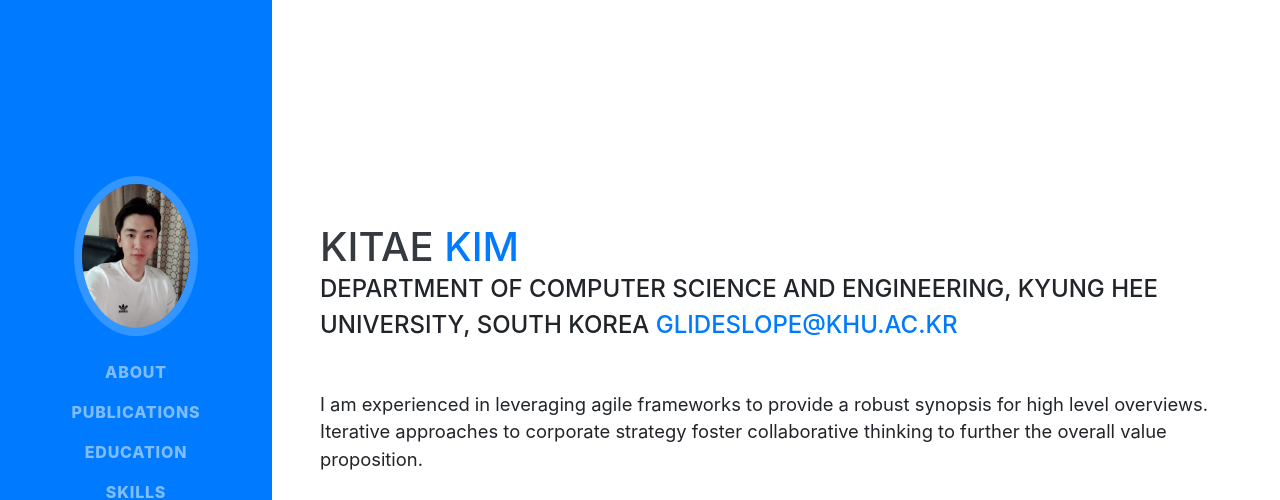
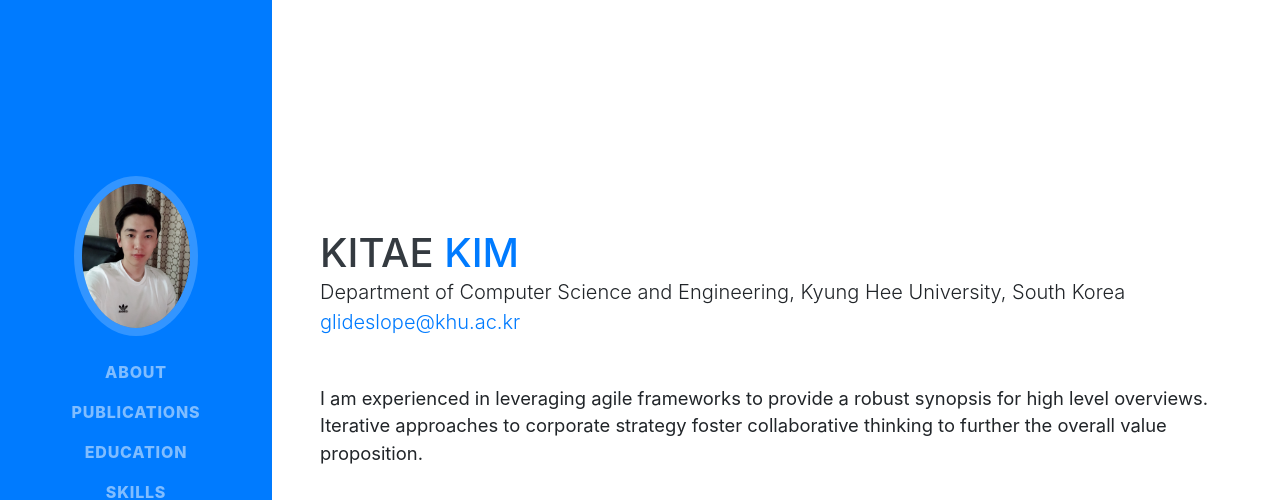
Before and after one commit to glideslope/mypage, a website with bundled scripts: page index.html in a window 1280 px wide. Shown: the top 500 px of the page. Built offline with nearby package versions, Linux system fonts and the light colour scheme; a web font is replaced by a local one.

Commit message:
Add files via upload

```diff
--- a/index.html
+++ b/index.html
@@ -70,8 +70,8 @@
                 <h1 class="mb-0">Kitae
                     <span class="text-primary">Kim</span>
                 </h1>
-                <div class="subheading mb-5">Department of Computer Science and Engineering, Kyung Hee University, South Korea
-                    <a href="mailto:name@email.com">glideslope@khu.ac.kr</a>
+                <div class="lead mb-5">Department of Computer Science and Engineering, Kyung Hee University, South Korea
+                    <p><a href="mailto:name@email.com">glideslope@khu.ac.kr</a></p>
                 </div>
                 <p class="lead mb-5">I am experienced in leveraging agile frameworks to provide a robust synopsis for high level overviews. Iterative approaches to corporate strategy foster collaborative thinking to further the overall value proposition.</p>
                 <div class="social-icons">
```
